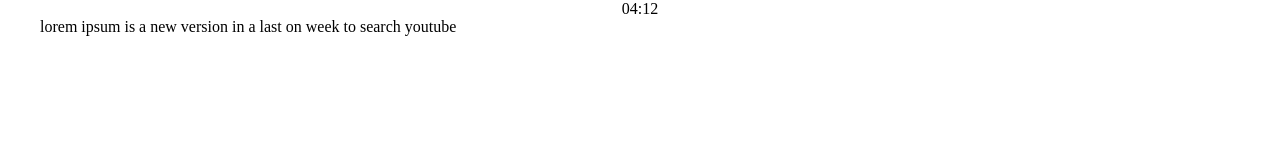
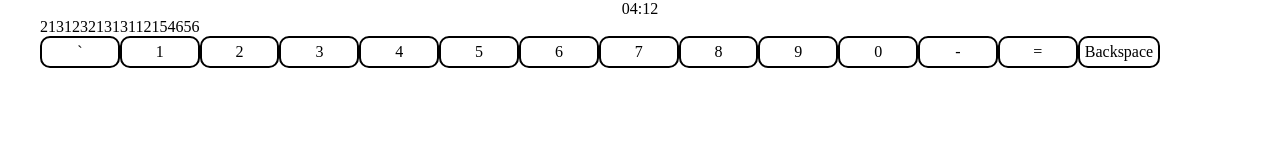
Before and after one commit to shodon2007/keyboard-stamina, a plain HTML site: page index.html in a window 1280 px wide. Drawn offline with Linux system fonts and the light colour scheme.

Commit message:
added functional buttons and active buttons

```diff
--- a/index.html
+++ b/index.html
@@ -16,24 +16,24 @@
         </div>
         <div class="text"></div>
 
-        <!-- <div class="buttons">
+        <div class="buttons">
             <div class="row1">
-                <div class="button red">ё</div>
-                <div class="button red">1</div>
-                <div class="button red">2</div>
-                <div class="button yellow">3</div>
-                <div class="button green">4</div>
-                <div class="button blue">5</div>
-                <div class="button blue">6</div>
-                <div class="button pink">7</div>
-                <div class="button red">8</div>
-                <div class="button yellow">9</div>
-                <div class="button green">0</div>
-                <div class="button green">-</div>
-                <div class="button green">=</div>
-                <div class="button white">Backspace</div>
+                <div class="button red" id="`">`</div>
+                <div class="button red" id="1">1</div>
+                <div class="button red" id="2">2</div>
+                <div class="button yellow" id="3">3</div>
+                <div class="button green" id="4">4</div>
+                <div class="button blue" id="5">5</div>
+                <div class="button blue" id="6">6</div>
+                <div class="button pink" id="7">7</div>
+                <div class="button red" id="8">8</div>
+                <div class="button yellow" id="9">9</div>
+                <div class="button green" id="0">0</div>
+                <div class="button green" id="-">-</div>
+                <div class="button green" id="=">=</div>
+                <div class="button white" id="Backspace">Backspace</div>
             </div>
-        </div> -->
+        </div>
     </div>
 
 
--- a/js/script.js
+++ b/js/script.js
@@ -1,21 +1,32 @@
-let text = "lorem ipsum is a new version in a last on week to search youtube";
+let text = "21312321313112154656";
 let letter = text.split('');
 let mistakes = 0;
 let thisLetter = 0;
 let seeText = document.querySelector('.text');
-// let seeButtons = document.querySelector('.buttons');
+let seeButtons = document.querySelector('.buttons');
 seeText.innerHTML = text.slice(thisLetter);
 
 document.addEventListener('keyup', (button) => {
+    resetStyles();
+    let seeButton = document.getElementById(button.key);
+
     if (button.key == letter[thisLetter]) {
+        seeButton.classList.add('active');
         thisLetter++;
         seeText.innerHTML = text.slice(thisLetter);
     } else {
         mistakes++;
-        console.log("Количество ошибок: " + mistakes)
+        console.log("Количество ошибок: " + mistakes);
     }
 
     if (text.slice(thisLetter) == false) {
         console.log('finish')
     }
-})
+});
+
+function resetStyles() {
+    let buttonList = document.querySelectorAll('.button')
+    buttonList.forEach((key) => {
+        key.classList.remove('active');
+    })
+}
--- a/scss/style.scss
+++ b/scss/style.scss
@@ -5,7 +5,6 @@
 
 .time {
     text-align: center;
-
 }
 
 .body {
@@ -31,6 +30,10 @@
     padding: 5px;
 }
 
+.active {
+    background-color: red;
+}
+
 @media (max-width: 1200px) {
     .body {
         width: 100%;
```
Also changed, not shown: css/style.css.
